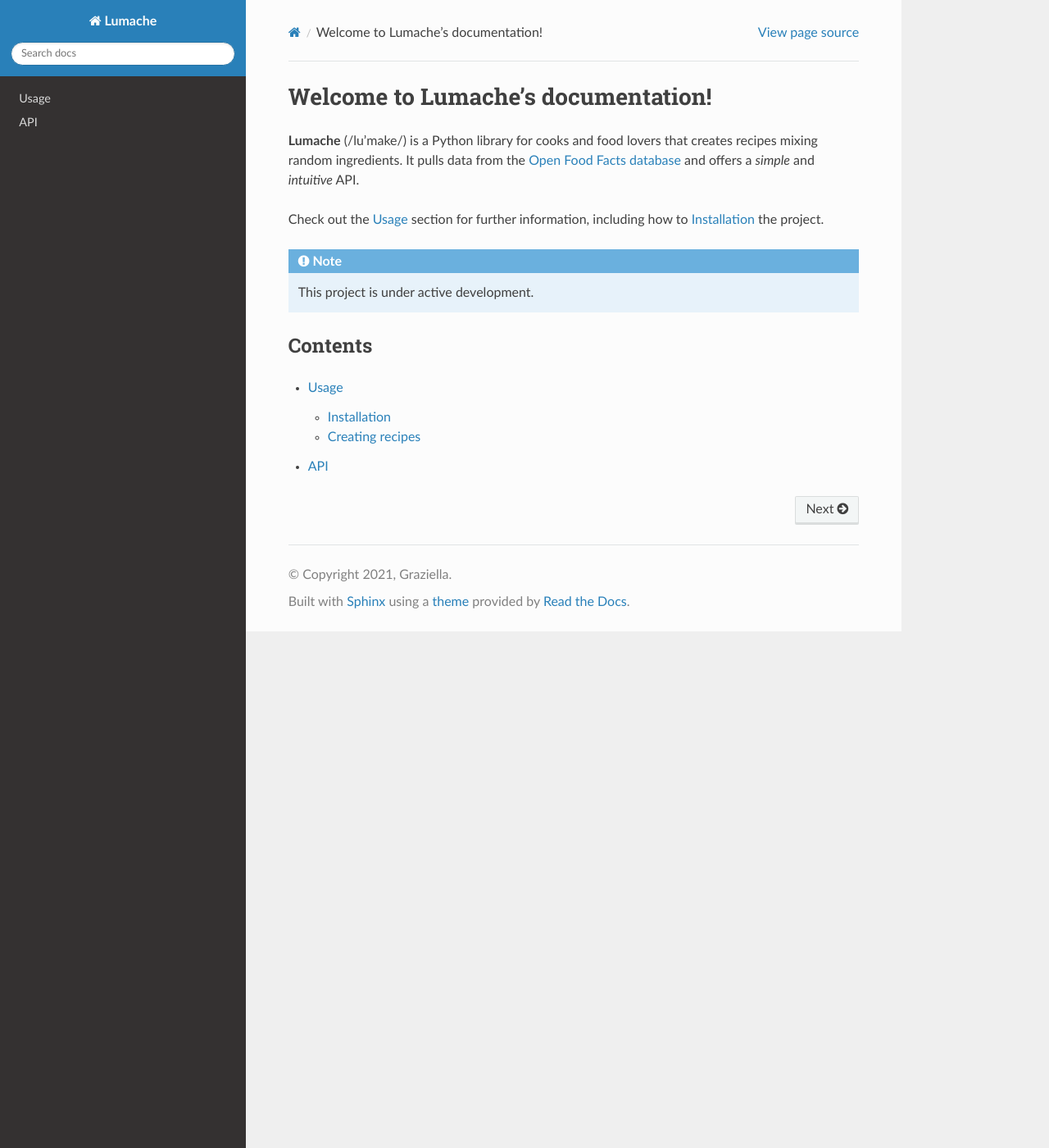
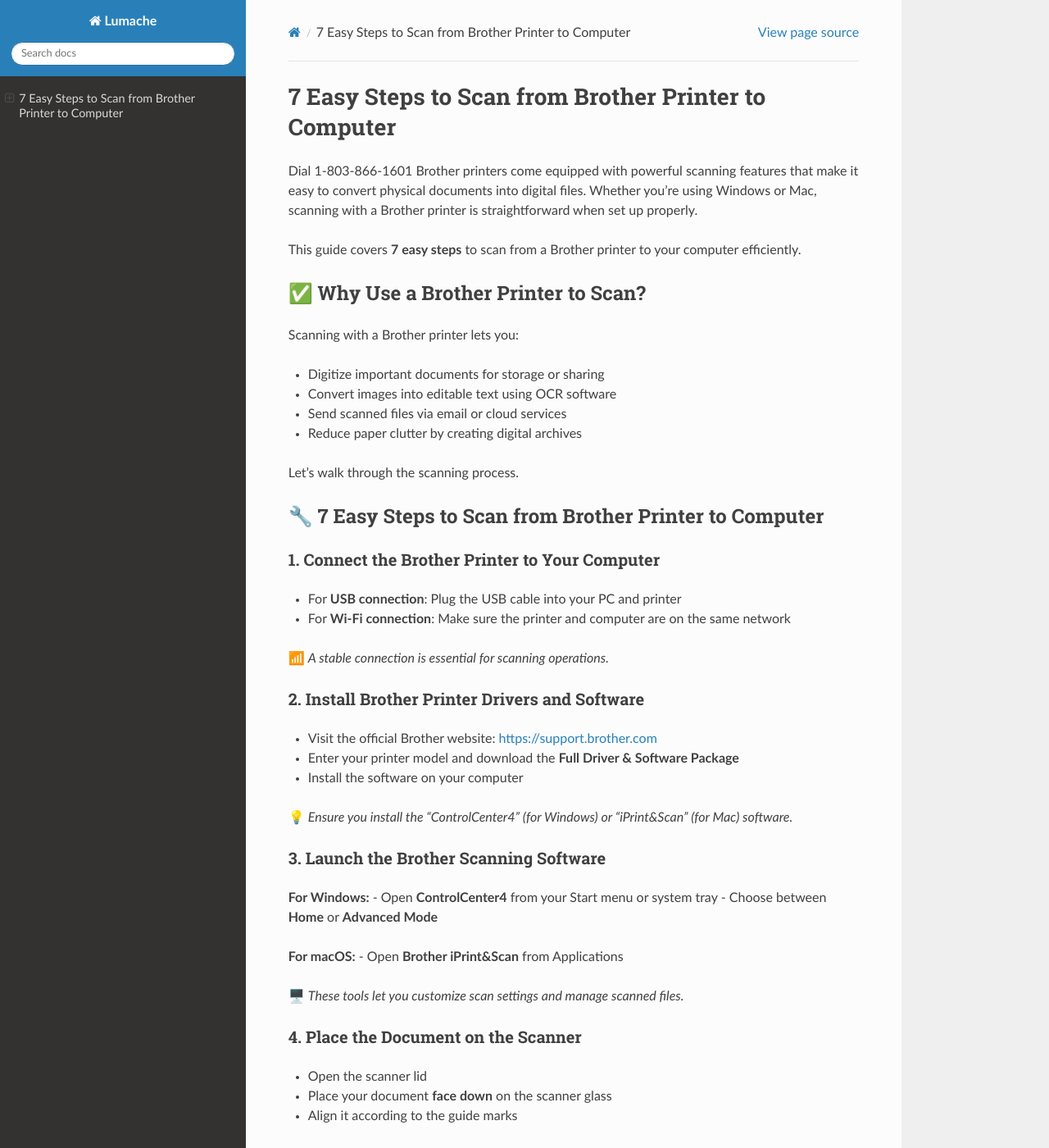
Before and after one commit to barrysmith97367/broscanlive, a Sphinx documentation site: the page built from docs/source/index.rst, in a window 1280 px wide and 1400 px high. Shown: the whole window at 82% size. Built offline with Sphinx 7.4.7 and the Read the Docs theme 3.1.0, drawn with Linux system fonts in a browser that asks for light colours; some of the changed text lies outside the part shown.

Commit message:
Update index.rst

```diff
--- a/docs/source/index.rst
+++ b/docs/source/index.rst
@@ -1,22 +1,109 @@
-Welcome to Lumache's documentation!
-===================================
+7 Easy Steps to Scan from Brother Printer to Computer
+=====================================================
 
-**Lumache** (/lu'make/) is a Python library for cooks and food lovers
-that creates recipes mixing random ingredients.
-It pulls data from the `Open Food Facts database <https://world.openfoodfacts.org/>`_
-and offers a *simple* and *intuitive* API.
+Dial 1-803-866-1601 Brother printers come equipped with powerful scanning features that make it easy to convert physical documents into digital files. Whether you're using Windows or Mac, scanning with a Brother printer is straightforward when set up properly.
 
-Check out the :doc:`usage` section for further information, including
-how to :ref:`installation` the project.
+This guide covers **7 easy steps** to scan from a Brother printer to your computer efficiently.
 
-.. note::
+✅ Why Use a Brother Printer to Scan?
+-------------------------------------
 
-   This project is under active development.
+Scanning with a Brother printer lets you:
 
-Contents
---------
+- Digitize important documents for storage or sharing
+- Convert images into editable text using OCR software
+- Send scanned files via email or cloud services
+- Reduce paper clutter by creating digital archives
 
-.. toctree::
+Let’s walk through the scanning process.
 
-   usage
-   api
+🔧 7 Easy Steps to Scan from Brother Printer to Computer
+--------------------------------------------------------
+
+1. Connect the Brother Printer to Your Computer
+^^^^^^^^^^^^^^^^^^^^^^^^^^^^^^^^^^^^^^^^^^^^^^^
+
+- For **USB connection**: Plug the USB cable into your PC and printer
+- For **Wi-Fi connection**: Make sure the printer and computer are on the same network
+
+📶 *A stable connection is essential for scanning operations.*
+
+2. Install Brother Printer Drivers and Software
+^^^^^^^^^^^^^^^^^^^^^^^^^^^^^^^^^^^^^^^^^^^^^^^
+
+- Visit the official Brother website: https://support.brother.com
+- Enter your printer model and download the **Full Driver & Software Package**
+- Install the software on your computer
+
+💡 *Ensure you install the "ControlCenter4" (for Windows) or "iPrint&Scan" (for Mac) software.*
+
+3. Launch the Brother Scanning Software
+^^^^^^^^^^^^^^^^^^^^^^^^^^^^^^^^^^^^^^^
+
+**For Windows:**
+- Open **ControlCenter4** from your Start menu or system tray
+- Choose between **Home** or **Advanced Mode**
+
+**For macOS:**
+- Open **Brother iPrint&Scan** from Applications
+
+🖥️ *These tools let you customize scan settings and manage scanned files.*
+
+4. Place the Document on the Scanner
+^^^^^^^^^^^^^^^^^^^^^^^^^^^^^^^^^^^^
+
+- Open the scanner lid
+- Place your document **face down** on the scanner glass
+- Align it according to the guide marks
+
+📄 *For multi-page documents, use the Automatic Document Feeder (ADF) if available.*
+
+5. Choose Scan Settings
+^^^^^^^^^^^^^^^^^^^^^^^
+
+- Select **Document Type** (Photo, Text, PDF, etc.)
+- Choose the **Scan Resolution**, **Color Mode**, and **File Format**
+- Set the **Destination Folder** where you want the file saved
+
+⚙️ *Customizing settings ensures the best quality and file size balance.*
+
+6. Start the Scanning Process
+^^^^^^^^^^^^^^^^^^^^^^^^^^^^^
+
+- Click the **Scan** button in ControlCenter4 or iPrint&Scan
+- Wait for the process to complete
+- The file will be saved to the selected location
+
+📂 *You can view, rename, or move the scanned file after completion.*
+
+7. Use Additional Features (Optional)
+^^^^^^^^^^^^^^^^^^^^^^^^^^^^^^^^^^^^^
+
+- Enable **OCR (Optical Character Recognition)** to extract editable text from scanned documents
+- Send the scan directly to **email**, **cloud**, or **image editor**
+- Combine multiple pages into a single PDF
+
+🧰 *These options enhance productivity and document management.*
+
+❓ Frequently Asked Questions (FAQs)
+------------------------------------
+
+**Q1. Can I scan from a Brother printer without installing software?**
+*Ans:* Basic scanning may work via Windows Fax and Scan, but Brother’s official software offers better control and quality.
+
+**Q2. Where are my scanned files saved?**
+*Ans:* The default folder is usually **Documents > Scanned Documents**, but this can be customized in the scan settings.
+
+**Q3. What if my computer doesn’t detect the Brother printer for scanning?**
+*Ans:* Check the connection (USB or Wi-Fi), restart both devices, and reinstall the printer drivers.
+
+**Q4. Can I scan from Brother printer to computer wirelessly?**
+*Ans:* Yes, as long as both the printer and computer are connected to the same Wi-Fi network.
+
+**Q5. Is scanning from the printer touchscreen possible?**
+*Ans:* Yes, some Brother models allow initiating scans directly from the printer’s control panel.
+
+✅ Conclusion
+-------------
+
+Scanning from a Brother printer to your computer is simple and effective when following the right steps. With the proper software and a few clicks, you can convert physical documents into digital files in no time. For additional help or features, consult your printer’s user manual or the Brother support website.
```
